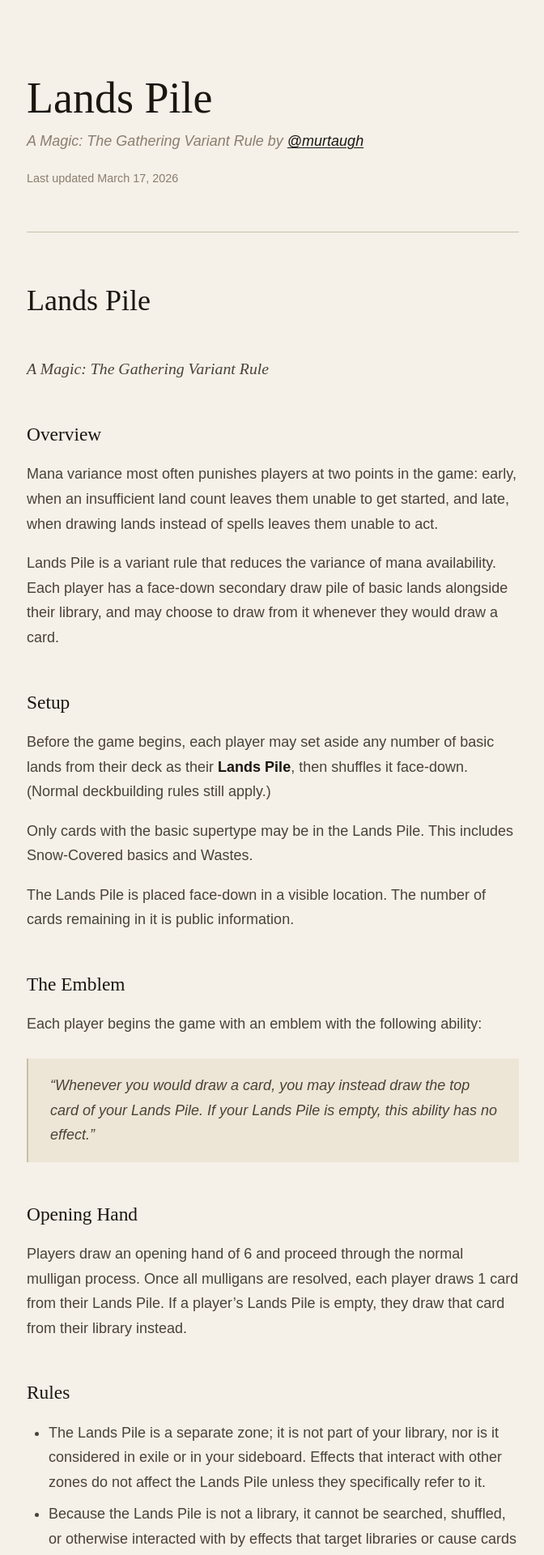
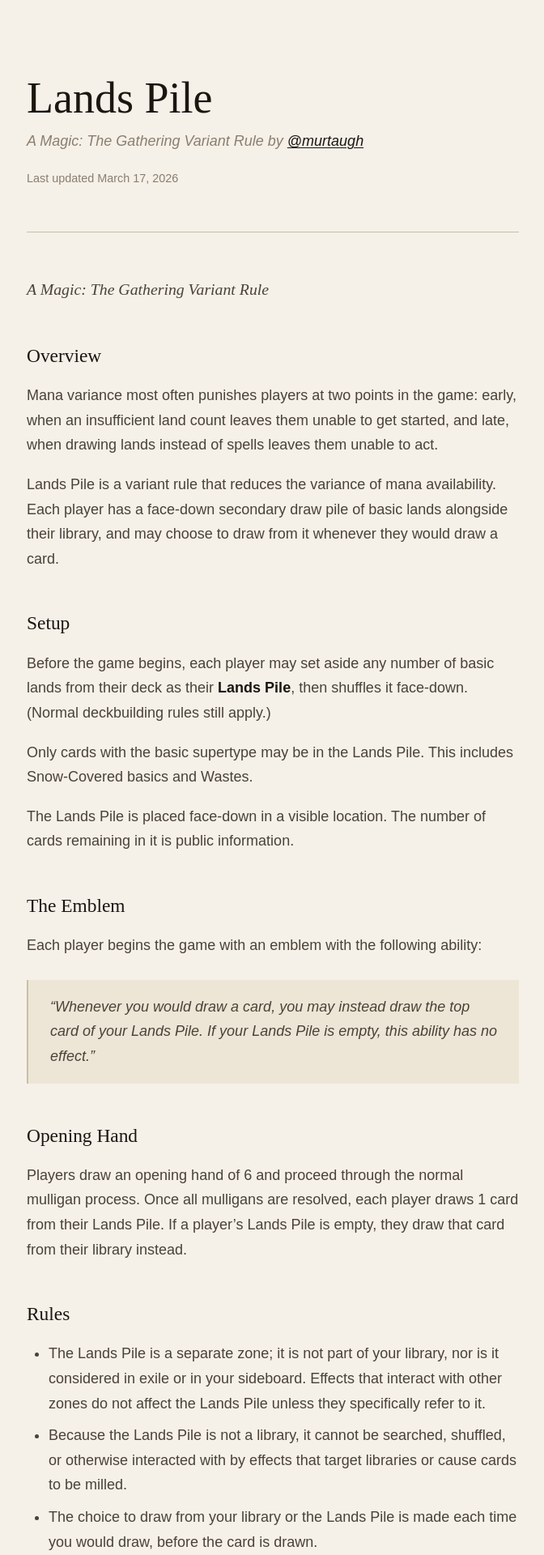
Before and after one commit to murtaugh/MTG-Lands-Pile, a Jekyll site: the page built from index.md, in a window 1280 px wide. Shown: the top 1920 px of the page at 81% size, without its empty margins (303-975 px from the left). Built offline with Jekyll 4.4.1, drawn with Linux system fonts in a browser that asks for light colours; some web fonts are replaced.

Commit message:
Update default.html

```diff
--- a/_layouts/default.html
+++ b/_layouts/default.html
@@ -70,6 +70,11 @@
 	  font-weight: 300;
 	  font-size: 1rem;
 	  color: var(--ink-faint);
+	}
+
+	.page-content > h1:first-child,
+	.page-content > h3:first-child {
+	  display: none;
 	}
 
 	a {
```
